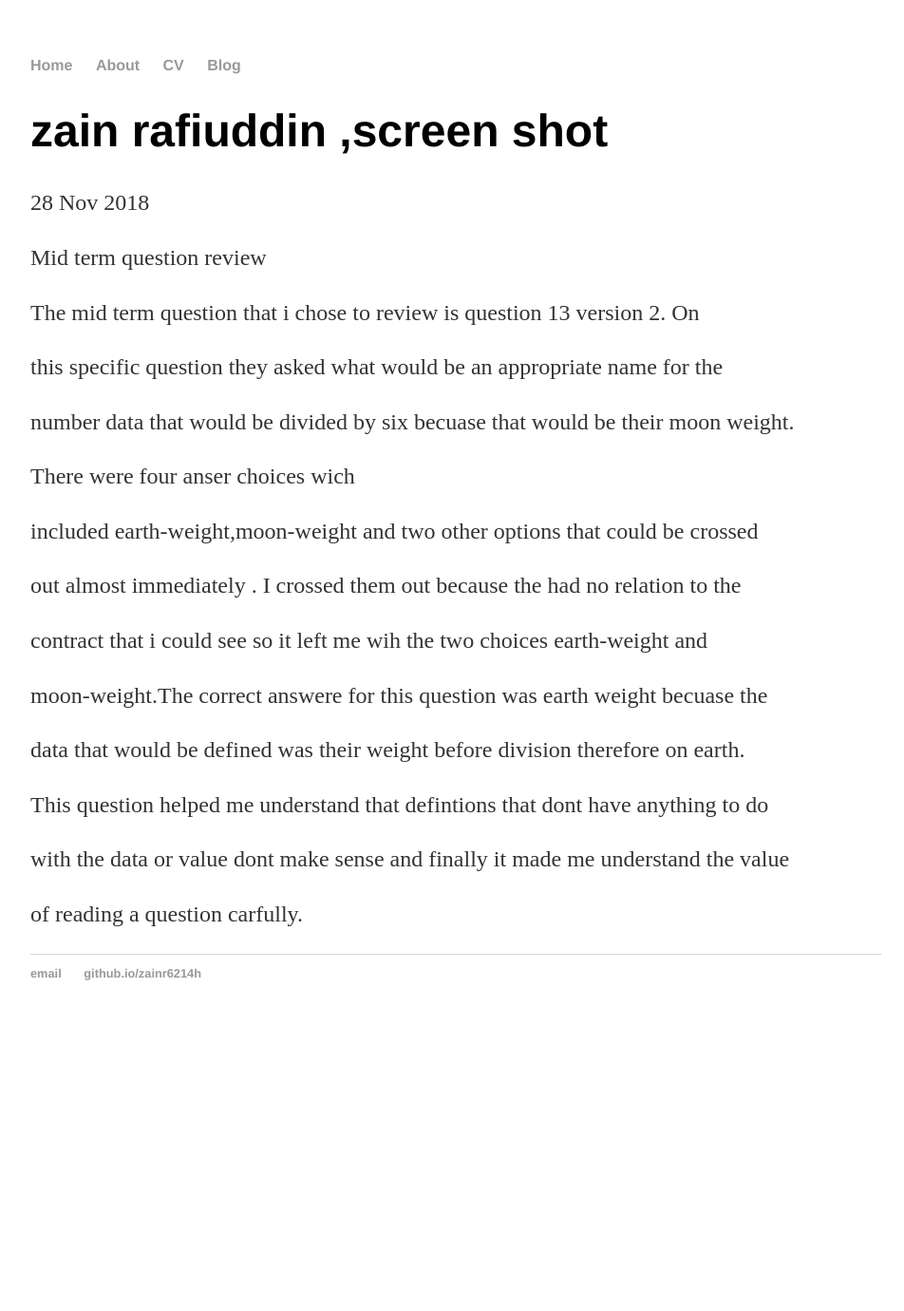
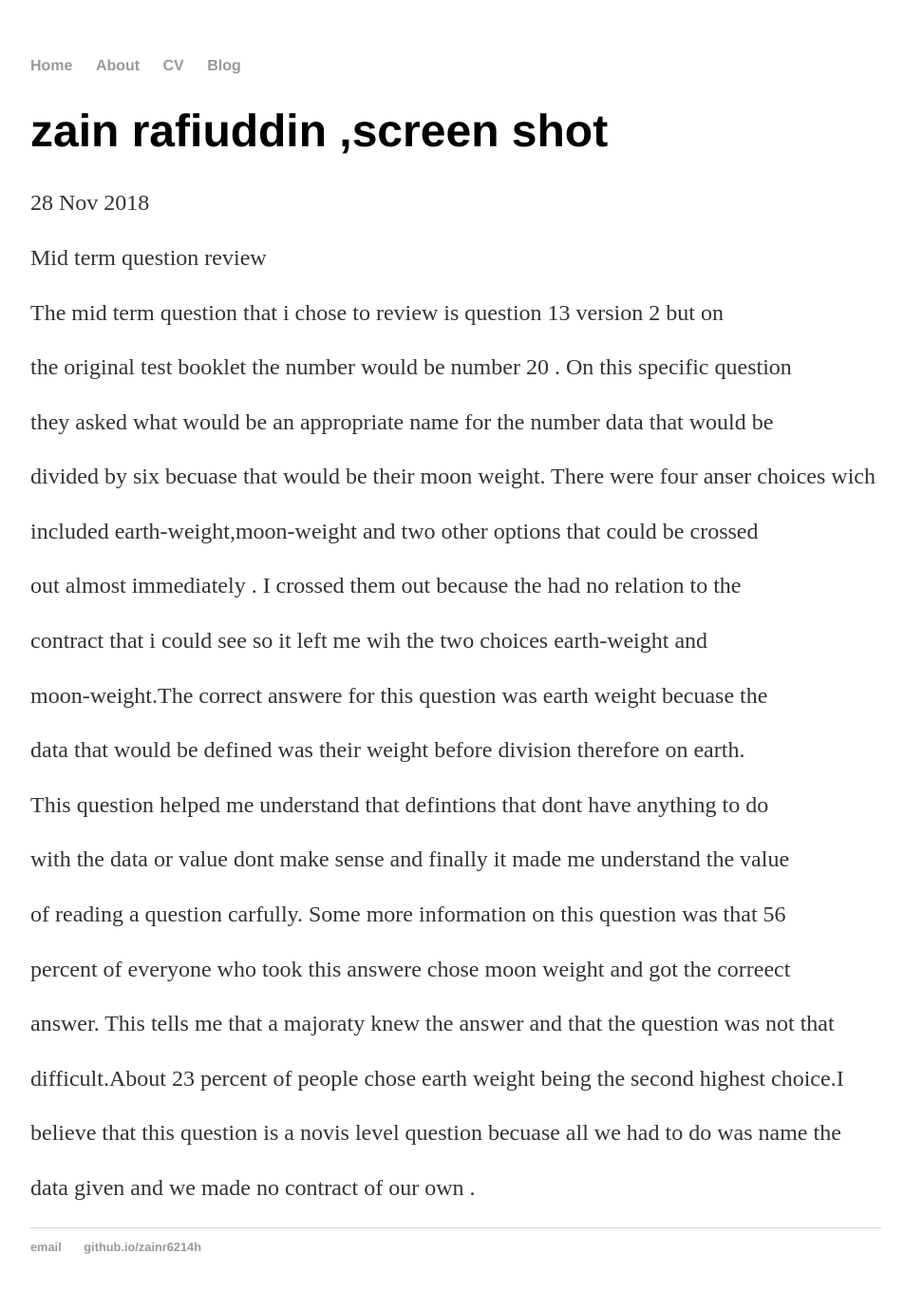
Before and after one commit to zainr6214/zainr6214.github.io, a Jekyll site: the page built from _posts/2018-11-28-zain-rafiuddin-site-launched.md, in a window 1280 px wide. Shown: the whole page at 95% size, without its empty margins (160-1112 px from the left). Built offline with Jekyll 4.4.1, drawn with Linux system fonts in a browser that asks for light colours; before the commit the page ends 1092 px from its top, so only the background shows below that.

Commit message:
Update 2018-11-28-zain-rafiuddin-site-launched.md

```diff
--- a/_posts/2018-11-28-zain-rafiuddin-site-launched.md
+++ b/_posts/2018-11-28-zain-rafiuddin-site-launched.md
@@ -7,13 +7,13 @@ date: 2018-11-28
 Mid term question review
 
 
-The mid term question that i chose to review is question 13 version 2. On
+The mid term question that i chose to review is question 13 version 2 but on
 
-this specific question they asked what would be an appropriate name for the
+the original test booklet the number would be number 20 . On this specific question
 
-number data that would be divided by six becuase that would be their moon weight.
+they asked what would be an appropriate name for the number data that would be
 
-There were four anser choices wich
+divided by six becuase that would be their moon weight. There were four anser choices wich
 
 included earth-weight,moon-weight and two other options that could be crossed
 
@@ -29,4 +29,14 @@ This question helped me understand that defintions that dont have anything to do
 
 with the data or value dont make sense and finally it made me understand the value
 
-of reading a question carfully.
+of reading a question carfully. Some more information on this question was that 56
+
+percent of everyone who took this answere chose moon weight and got the correect
+
+answer. This tells me that a majoraty knew the answer and that the question was not that
+
+difficult.About 23 percent of people chose earth weight being the second highest choice.I
+
+believe that this question is a novis level question becuase all we had to do was name the
+
+data given and we made no contract of our own .
```
